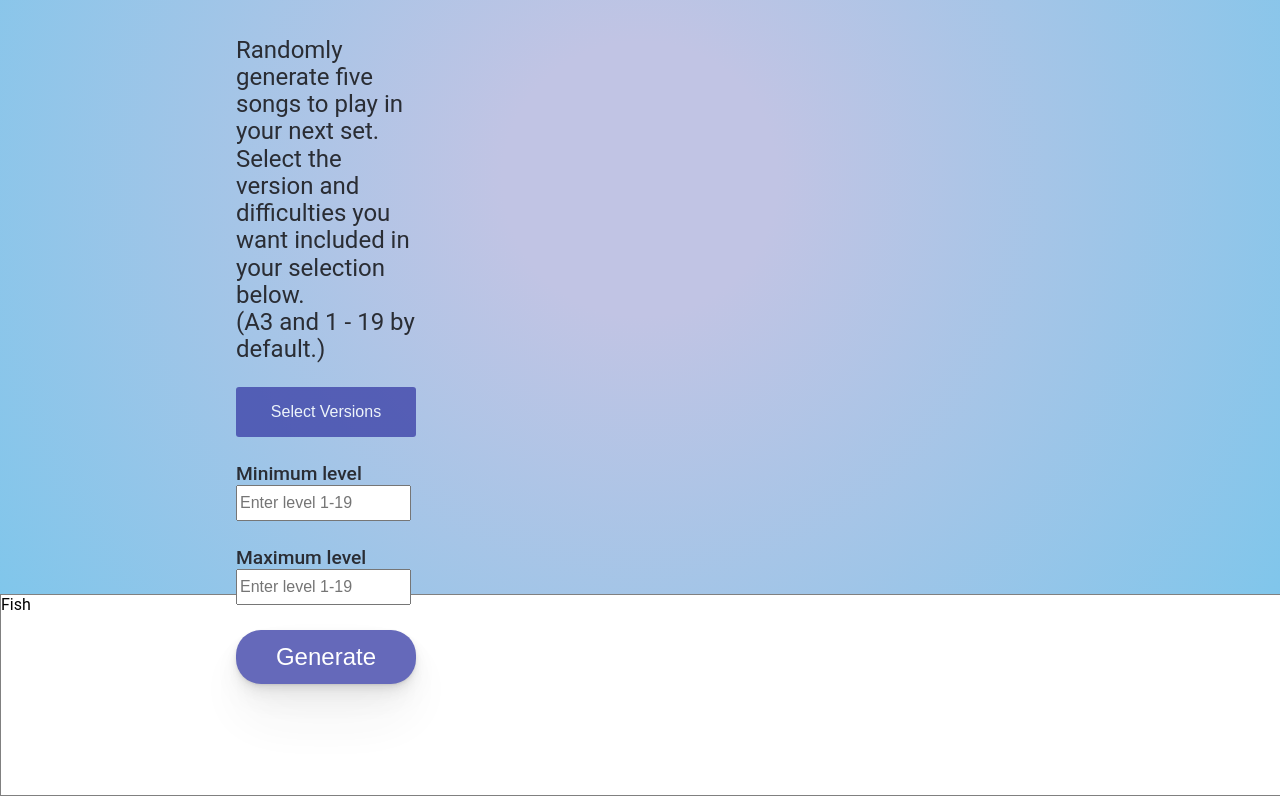
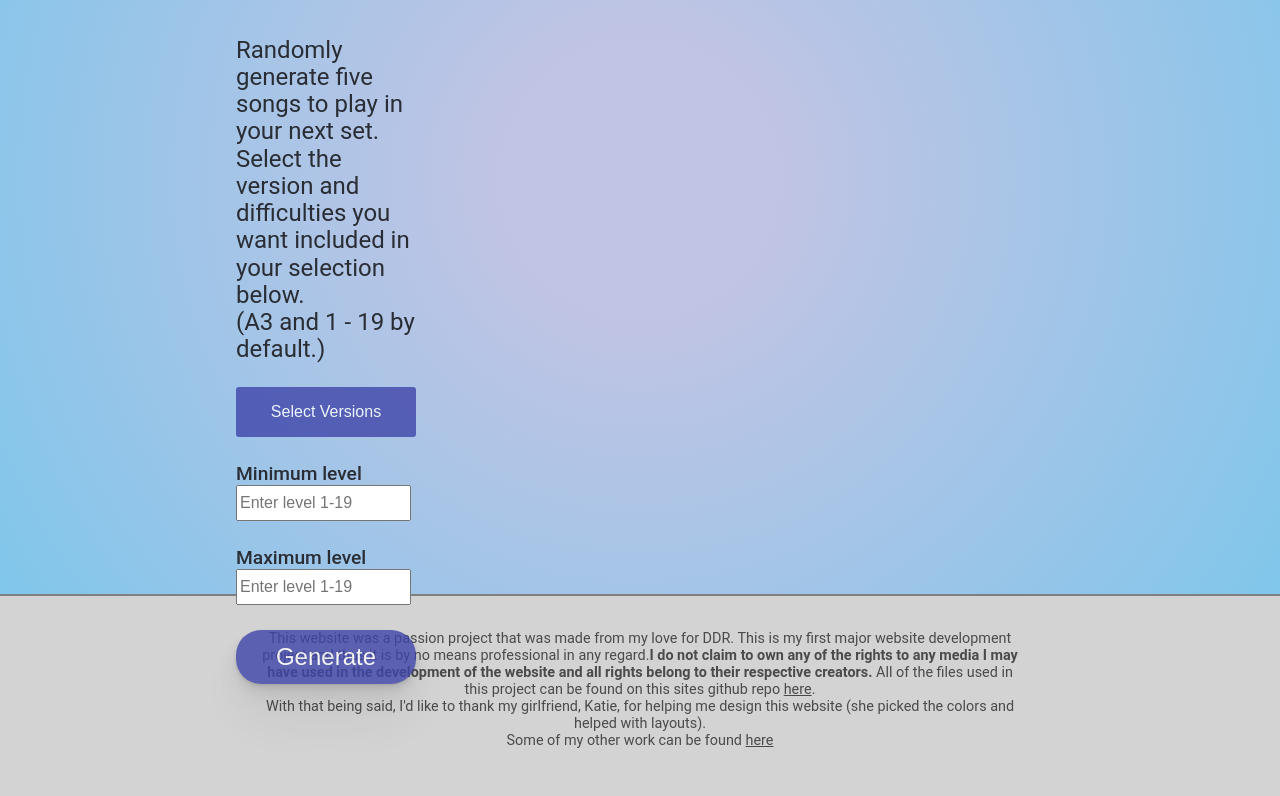
Before and after one commit to Hajurian/ddrsearch, a React (Vite) app: page / in a window 1280 px wide. Shown: the part 2824-3620 px from the top of the page. Built offline with nearby package versions, Linux system fonts and the light colour scheme.

Commit message:
Footer section

```diff
--- a/src/components/Footer.css
+++ b/src/components/Footer.css
@@ -1,5 +1,27 @@
 .footercontainer {
     width:100%;
     height:200px;
-    border: 1px solid gray;
+    background-color:lightgray;
+    display:flex;
+    justify-content: center;
+    border-top:2px solid gray;
 }
+.footercontainer .footertext {
+    width:60%;
+    margin-top: 20px;
+    margin-bottom: 20px;
+    height:fit-content;
+    font-size: 0.9rem;
+    color:rgba(50,50,50, 0.85);
+    cursor: default;
+    text-align: center;
+}
+.footertext p a {
+    cursor: pointer;
+    color:rgb(50,50,50,0.85);
+    transition: all 0.5s;
+}
+.footertext p a:hover {
+    cursor: pointer;
+    color:rgb(25,25,25);
+}
--- a/src/components/Footer.jsx
+++ b/src/components/Footer.jsx
@@ -2,7 +2,18 @@ import './Footer.css'
 function Footer() {
     return(
         <div className="footercontainer">
-            Fish
+            <div className="footertext">
+                <p>
+                    This website was a passion project that was made from my love for DDR. This is my first major website development project and thus it is by no means professional in any regard.
+                    <b>I do not claim to own any of the rights to any media I may have used in the development of the website and all rights belong to their respective creators. </b>
+                    All of the files used in this project can be found on this sites github repo <a href="https://github.com/Hajurian/ddrsearch">here</a>.
+                    <br></br>
+                    With that being said, I'd like to thank my girlfriend, Katie, for helping me design this website (she picked the colors and helped with layouts).
+                    <br></br>
+                    Some of my other work can be found <a href="https://github.com/Hajurian">here</a>
+                    <br></br>
+                </p>
+            </div>
         </div>
     );
 }
```
